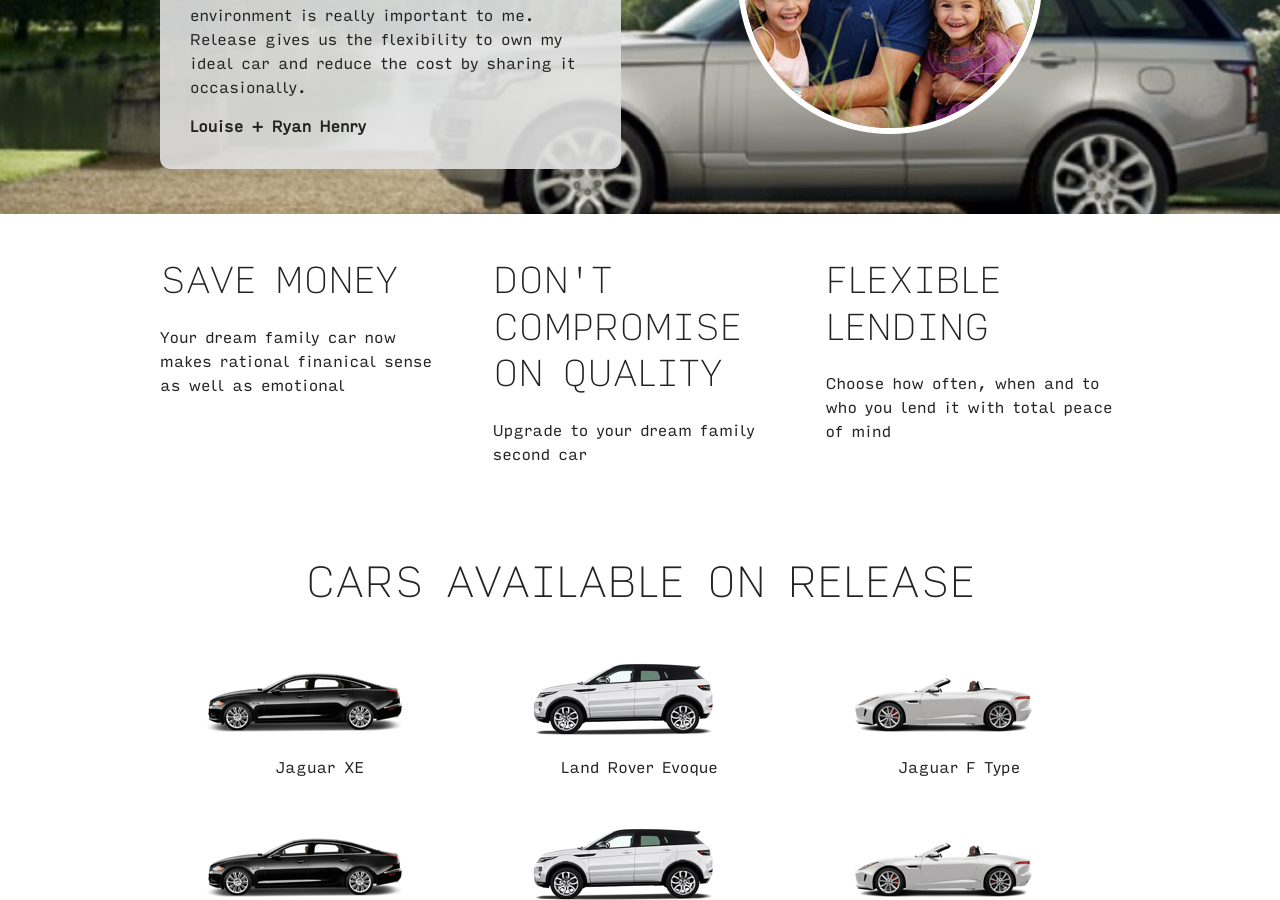
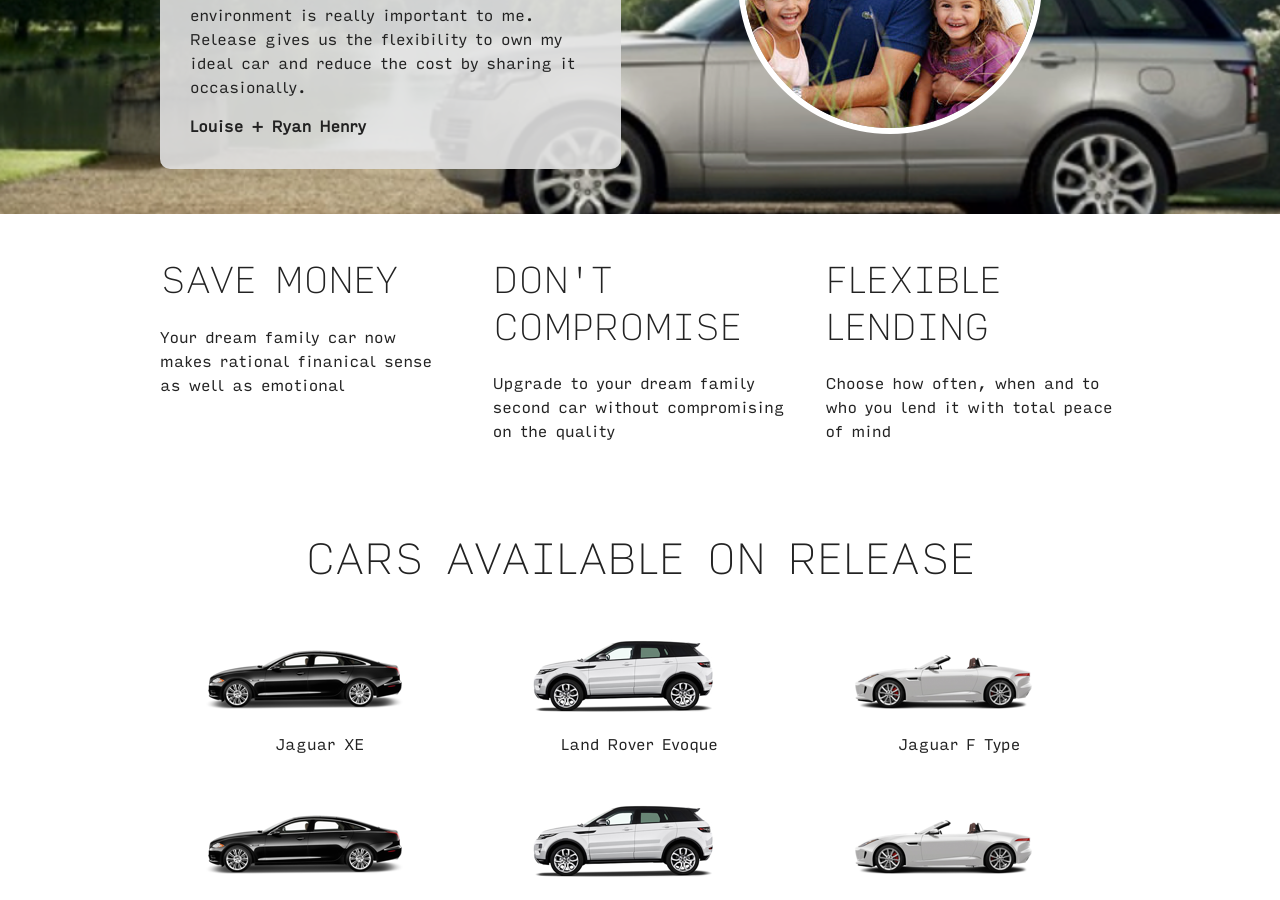
Before and after one commit to releasefinance/releasefinance.github.io, a Jekyll site: the page built from mums-1.html, in a window 1280 px wide and 900 px high, scrolled down 1475 px. Built offline with Jekyll 4.4.1, drawn with Linux system fonts in a browser that asks for light colours.

Commit message:
Update mums-1.html

```diff
--- a/mums-1.html
+++ b/mums-1.html
@@ -31,8 +31,8 @@
   - text : Your dream family car now makes rational finanical sense as well as emotional
     header : Save money
     img : img_1.png
-  - text : Upgrade to your dream family second car
-    header : Don't compromise on quality
+  - text : Upgrade to your dream family second car without compromising on the quality
+    header : Don't compromise
     img : img_2.png
   - text : Choose how often, when and to who you lend it with total peace of mind
     header : Flexible Lending
```
